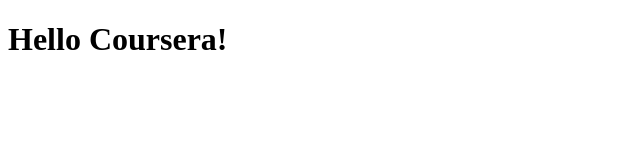
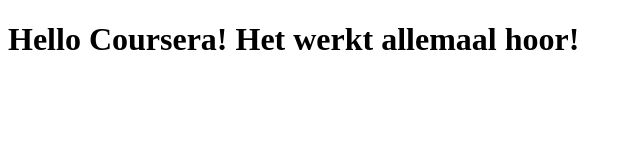
Before and after one commit to stuvxxx/Coursera-, a plain HTML site: page site/index.html in a window 1280 px wide. Shown: the whole page, without its empty margins (0-640 px from the left). Drawn offline with Linux system fonts and the light colour scheme.

Commit message:
Small addition to our page content.

```diff
--- a/site/index.html
+++ b/site/index.html
@@ -4,6 +4,6 @@
  	<title>Hello Coursera!</title>
  </head>
  <body>
- <h1>Hello Coursera!</h1>
+ <h1>Hello Coursera! Het werkt allemaal hoor!</h1>
  </body>
  </html>
```
